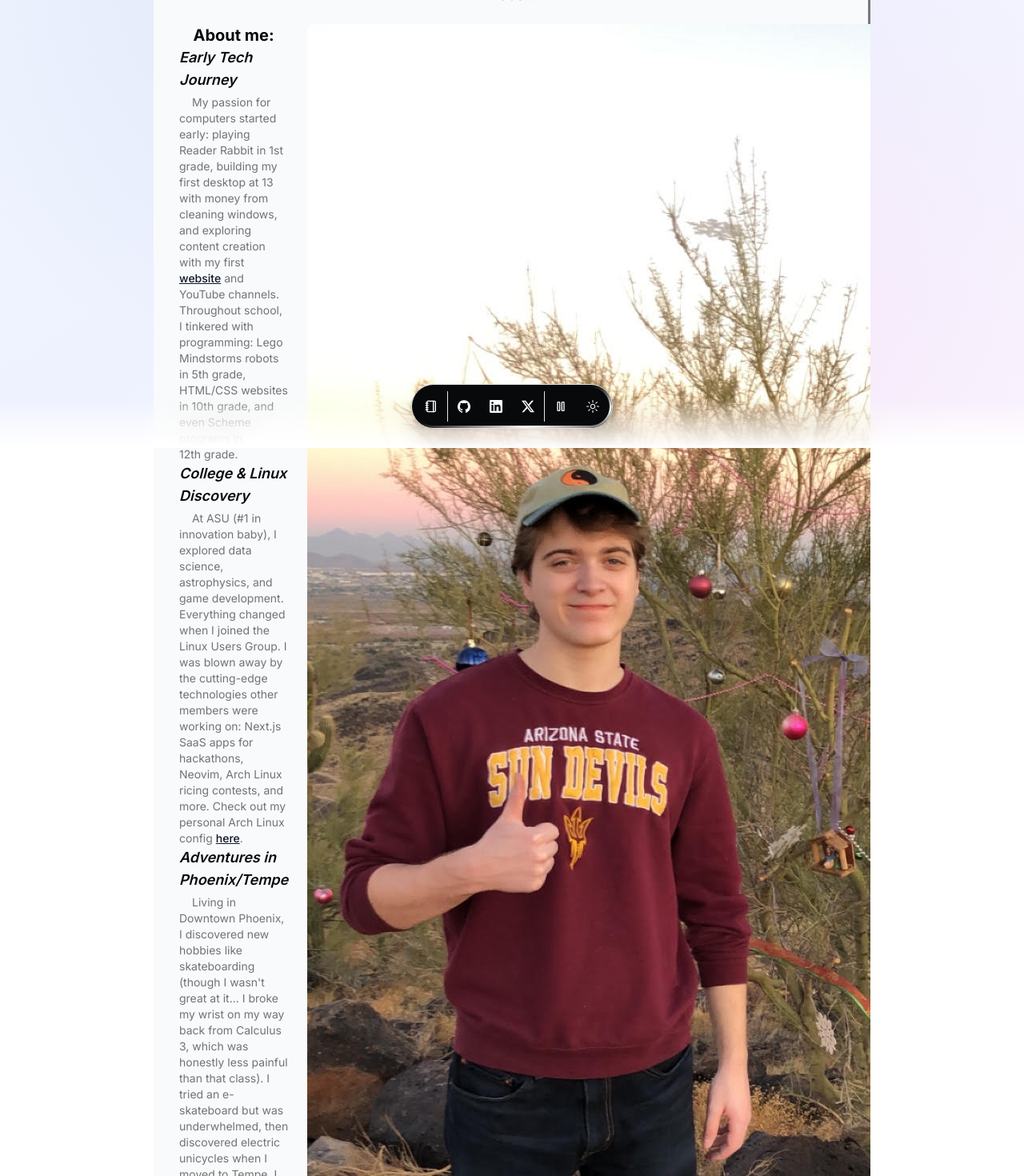
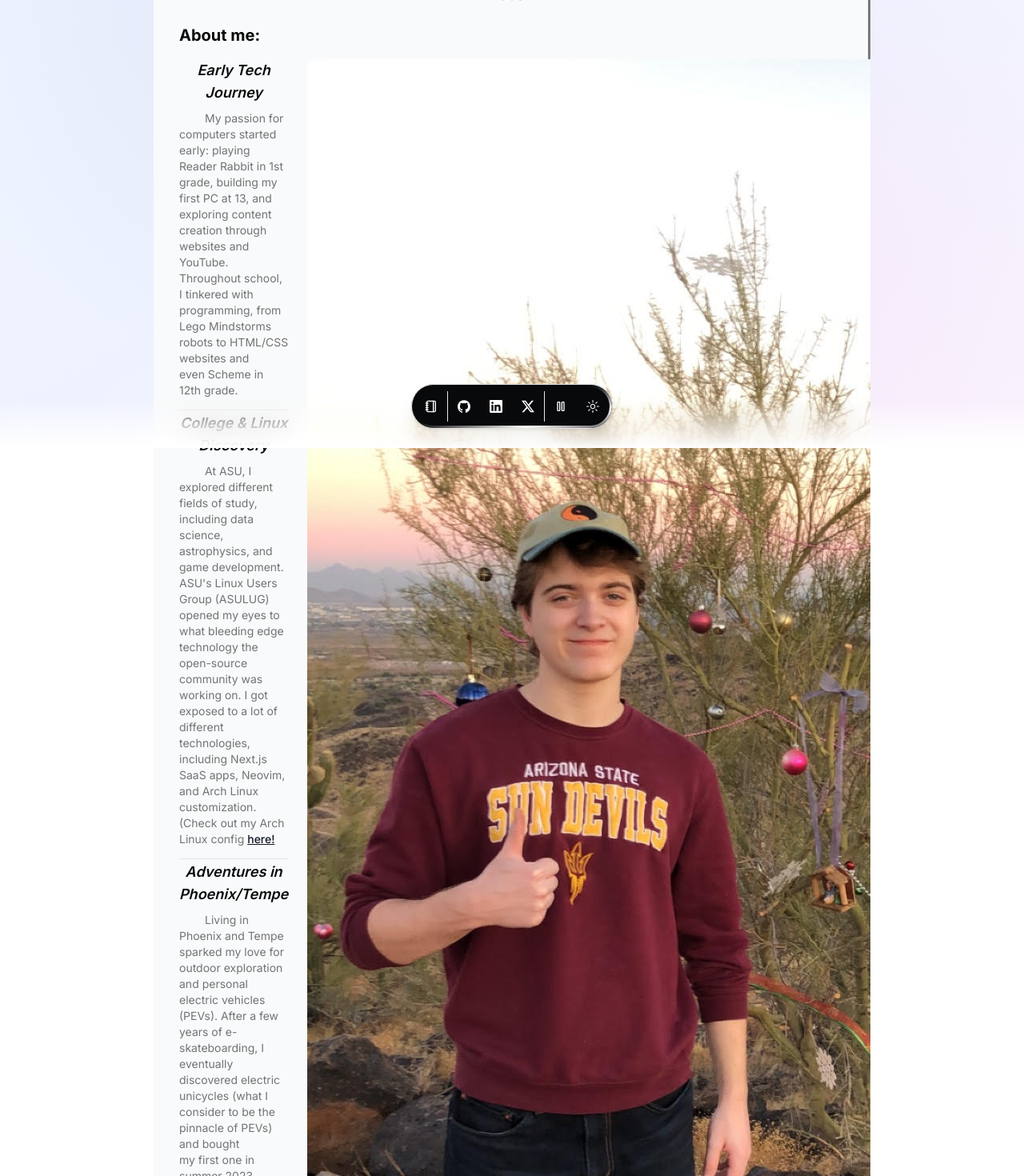
Before and after one commit to bdelucia/portfolio, a Next.js app: page / in a window 1280 px wide. Shown: the part 240-1710 px from the top of the page at 80% size. Built offline with nearby package versions, Linux system fonts and the light colour scheme.

Commit message:
layout changes, navbar tooltips fix

```diff
--- a/src/app/page.tsx
+++ b/src/app/page.tsx
@@ -5,6 +5,7 @@
 import { ResumeCard } from "@/components/resume-card";
 import { Avatar, AvatarFallback, AvatarImage } from "@/components/ui/avatar";
 import { Badge } from "@/components/ui/badge";
+import { Separator } from "@/components/ui/separator";
 import { DATA } from "@/data/resume";
 import Link from "next/link";
 import Markdown from "react-markdown";
@@ -237,6 +238,18 @@
                                 </BlurFade>
                             </section>
                             <div className="row-start-3 col-span-full row-span-3 max-[460px]:row-start-auto max-[460px]:col-span-auto max-[460px]:row-span-auto">
+                                {/* About Me Title */}
+                                <BlurFade delay={BLUR_FADE_DELAY * 2}>
+                                    <h2
+                                        id="about-heading"
+                                        className="text-xl font-bold text-left mb-4"
+                                        tabIndex={0}
+                                    >
+                                        About me:
+                                    </h2>
+                                </BlurFade>
+
+                                {/* Flexbox with sections and picture */}
                                 <div className="flex flex-col md:flex-row gap-6 items-start">
                                     {/* About Section */}
                                     <div className="flex-1">
@@ -245,21 +258,10 @@
                                             aria-labelledby="about-heading"
                                             role="region"
                                         >
-                                            <BlurFade
-                                                delay={BLUR_FADE_DELAY * 2}
-                                            >
-                                                <h2
-                                                    id="about-heading"
-                                                    className="text-xl font-bold text-center"
-                                                    tabIndex={0}
-                                                >
-                                                    About me:
-                                                </h2>
-                                            </BlurFade>
                                             {DATA.summarySections.map(
                                                 (section, index) => (
+                                                    <div key={section.title}>
                                                         <BlurFade
-                                                        key={section.title}
                                                             delay={
                                                                 BLUR_FADE_DELAY *
                                                                 (2 + index)
@@ -269,18 +271,27 @@
                                                                 tabIndex={0}
                                                                 aria-label={`About me: ${section.title}`}
                                                                 role="article"
-                                                            className="mb-6 last:mb-0"
+                                                                className="flex flex-col gap-2"
                                                             >
-                                                            <h3 className="text-lg font-semibold mb-1 text-foreground italic">
-                                                                {section.title}
+                                                                <h3 className="text-lg font-semibold text-foreground italic text-center">
+                                                                    {
+                                                                        section.title
+                                                                    }
                                                                 </h3>
-                                                            <Markdown className="prose max-w-full text-pretty font-sans text-sm text-muted-foreground dark:prose-invert indent-4">
+                                                                <Markdown className="prose max-w-full text-pretty font-sans text-sm text-muted-foreground dark:prose-invert indent-8">
                                                                     {
                                                                         section.content
                                                                     }
                                                                 </Markdown>
                                                             </div>
                                                         </BlurFade>
+                                                        {index <
+                                                            DATA.summarySections
+                                                                .length -
+                                                                1 && (
+                                                            <Separator className="my-2" />
+                                                        )}
+                                                    </div>
                                                 )
                                             )}
                                         </section>
--- a/src/components/navbar.tsx
+++ b/src/components/navbar.tsx
@@ -99,10 +99,24 @@
                     ))}
                 <Separator orientation="vertical" className="h-full py-2" />
                 <DockIcon key="animations">
-                    <AnimationToggle />
+                    <Tooltip>
+                        <TooltipTrigger asChild>
+                            <AnimationToggle />
+                        </TooltipTrigger>
+                        <TooltipContent>
+                            <p>Toggle Animations</p>
+                        </TooltipContent>
+                    </Tooltip>
                 </DockIcon>
                 <DockIcon key="theme">
-                    <ModeToggle />
+                    <Tooltip>
+                        <TooltipTrigger asChild>
+                            <ModeToggle />
+                        </TooltipTrigger>
+                        <TooltipContent>
+                            <p>Change Theme</p>
+                        </TooltipContent>
+                    </Tooltip>
                 </DockIcon>
             </Dock>
         </div>
--- a/src/data/resume.tsx
+++ b/src/data/resume.tsx
@@ -1,11 +1,11 @@
 import { Icons } from "@/components/icons";
-import { HomeIcon, NotebookIcon } from "lucide-react";
+import { NotebookIcon } from "lucide-react";
 
 export const DATA = {
     name: "Robert DeLucia",
     nicknames: ["Bobby", "Bobbeh", "Bobert"],
     initials: "RD",
-    url: "https://dillion.io",
+    url: "https://bobbeh.io",
     location: "Glendale, AZ",
     locationLink: "https://www.google.com/maps/place/glendaleaz",
     description: "though people call me:",
@@ -13,22 +13,22 @@
         {
             title: "Early Tech Journey",
             content:
-                "My passion for computers started early: playing Reader Rabbit in 1st grade, building my first desktop at 13 with money from cleaning windows, and exploring content creation with my first [website](https://ultimateminecraftblog.weebly.com/index.html) and YouTube channels. Throughout school, I tinkered with programming: Lego Mindstorms robots in 5th grade, HTML/CSS websites in 10th grade, and even Scheme programs in 12th grade.",
+                "My passion for computers started early: playing Reader Rabbit in 1st grade, building my first PC at 13, and exploring content creation through websites and YouTube. Throughout school, I tinkered with programming, from Lego Mindstorms robots to HTML/CSS websites and even Scheme in 12th grade.",
         },
         {
             title: "College & Linux Discovery",
             content:
-                "At ASU (#1 in innovation baby), I explored data science, astrophysics, and game development. Everything changed when I joined the Linux Users Group. I was blown away by the cutting-edge technologies other members were working on: Next.js SaaS apps for hackathons, Neovim, Arch Linux ricing contests, and more. Check out my personal Arch Linux config [here](https://dub.sh/bobbeh-arch-rice).",
+                "At ASU, I explored different fields of study, including data science, astrophysics, and game development. ASU's Linux Users Group (ASULUG) opened my eyes to what bleeding edge technology the open-source community was working on. I got exposed to a lot of different technologies, including Next.js SaaS apps, Neovim, and Arch Linux customization. (Check out my Arch Linux config [here!](https://dub.sh/bobbeh-arch-rice)",
         },
         {
             title: "Adventures in Phoenix/Tempe",
             content:
-                "Living in Downtown Phoenix, I discovered new hobbies like skateboarding (though I wasn't great at it... I broke my wrist on my way back from Calculus 3, which was honestly less painful than that class). I tried an e-skateboard but was underwhelmed, then discovered electric unicycles when I moved to Tempe. I joined a massive group that goes on rides around Tempe and bought my first one in fall 2023.",
+                "Living in Phoenix and Tempe sparked my love for outdoor exploration and personal electric vehicles (PEVs). After a few years of e-skateboarding, I eventually discovered electric unicycles (what I consider to be the pinnacle of PEVs) and bought my first one in summer 2023.",
         },
         {
             title: "Beyond Coding",
             content:
-                "I enjoy cooking as much as eating. I make a mean chicken parmesan [(check out my blog post about it)](/blog/bobbehs-chicken-parmesan). Thanks for reading a little bit about me!",
+                "I enjoy cooking as much as eating. I cook a variety of dishes, but my favorite cuisine is Italian. I make a mean chicken parmesan [(check out my blog post about it)](/blog/bobbehs-chicken-parmesan).",
         },
     ],
     avatarUrl: "/me.jpg",
```
Lines whose indentation alone changed are shown as unchanged.
